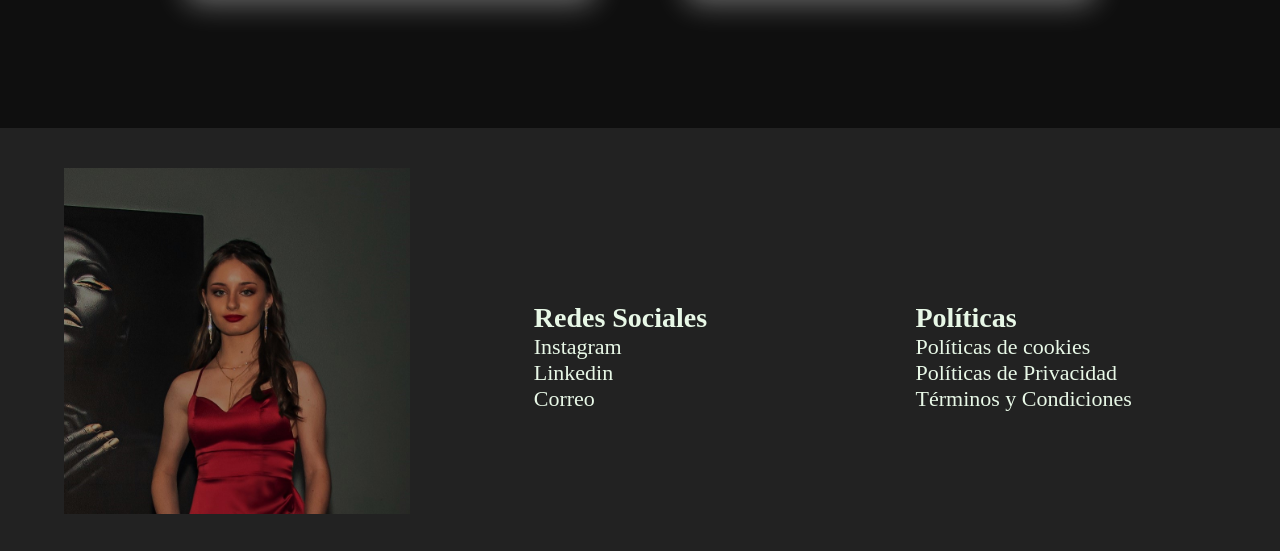
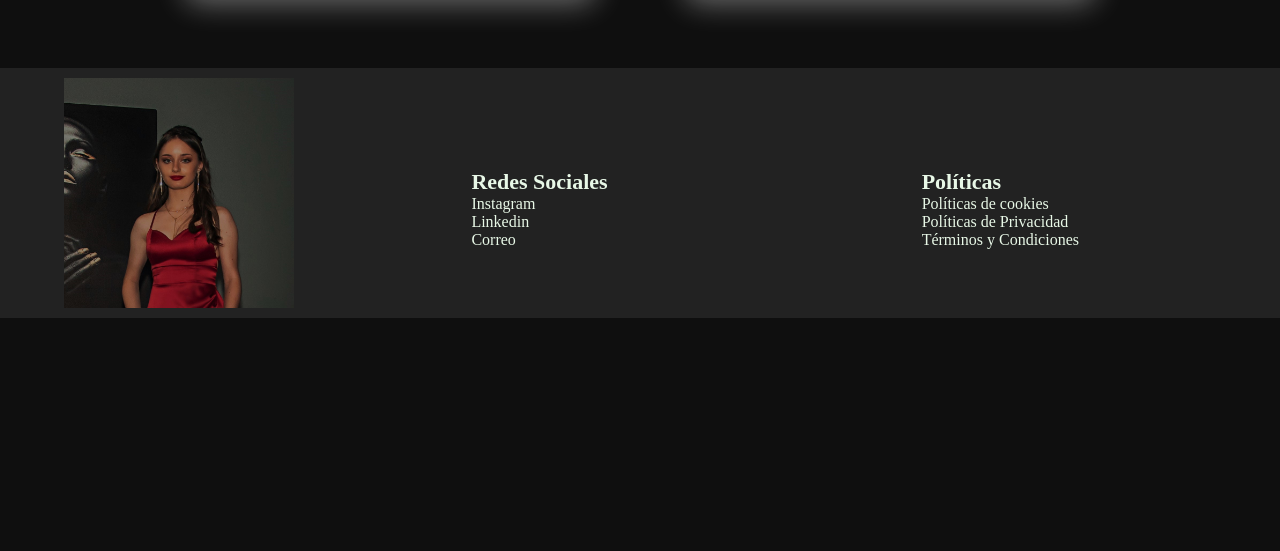
Before and after one commit to AgusClmb/CursoProgramacioWeb, a plain HTML site: page index.html in a window 1280 px wide. Shown: the part 3579-4130 px from the top of the page. After the commit the page ends 3907 px from the top, so only its background shows below. Drawn offline with Linux system fonts and the light colour scheme; a web font is replaced by a local one.

Commit message:
init commit

```diff
--- a/estilos.css
+++ b/estilos.css
@@ -549,13 +549,18 @@ lord-icon {
         width: 420px;
     }
     /*---------- FOOTER ----------*/
+    .footer {
+        margin-top: 20px;
+        padding: 10px 0;
+        margin-bottom: 10px;
+    }
     .sect-foot {
         display: flex;
         flex-wrap: nowrap;
         gap: 5vh;
     }
     .sect-foot img {
-        width: 30%;
+        width: 20%;
     }
     .cont-foot {
         padding-top: 4vh;
@@ -565,10 +570,10 @@ lord-icon {
         margin: auto;
     }
     .cont-foot h2 {
-        font-size: 25px;
+        font-size: 20px;
     }
     .cont-foot ul li {
-        font-size: 18px;
+        font-size: 14px;
     }
 }
 
@@ -639,14 +644,11 @@ lord-icon {
         font-size: 60px;
     }
     /*---------- FOOTER ----------*/
-    .sect-foot img {
-        width: 30%;
-    }
     .cont-foot h2 {
-        font-size: 28px;
+        font-size: 22px;
     }
     .cont-foot ul li {
-        font-size: 22px;
+        font-size: 16px;
     }
 }
 
```
